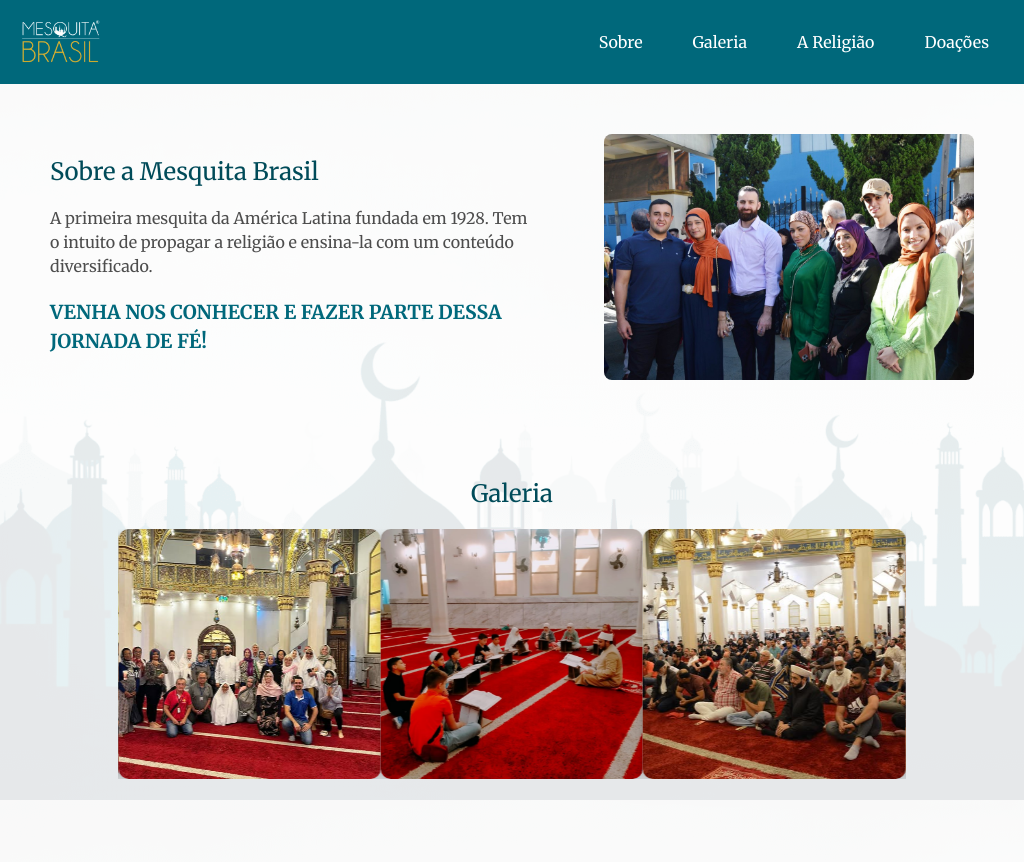
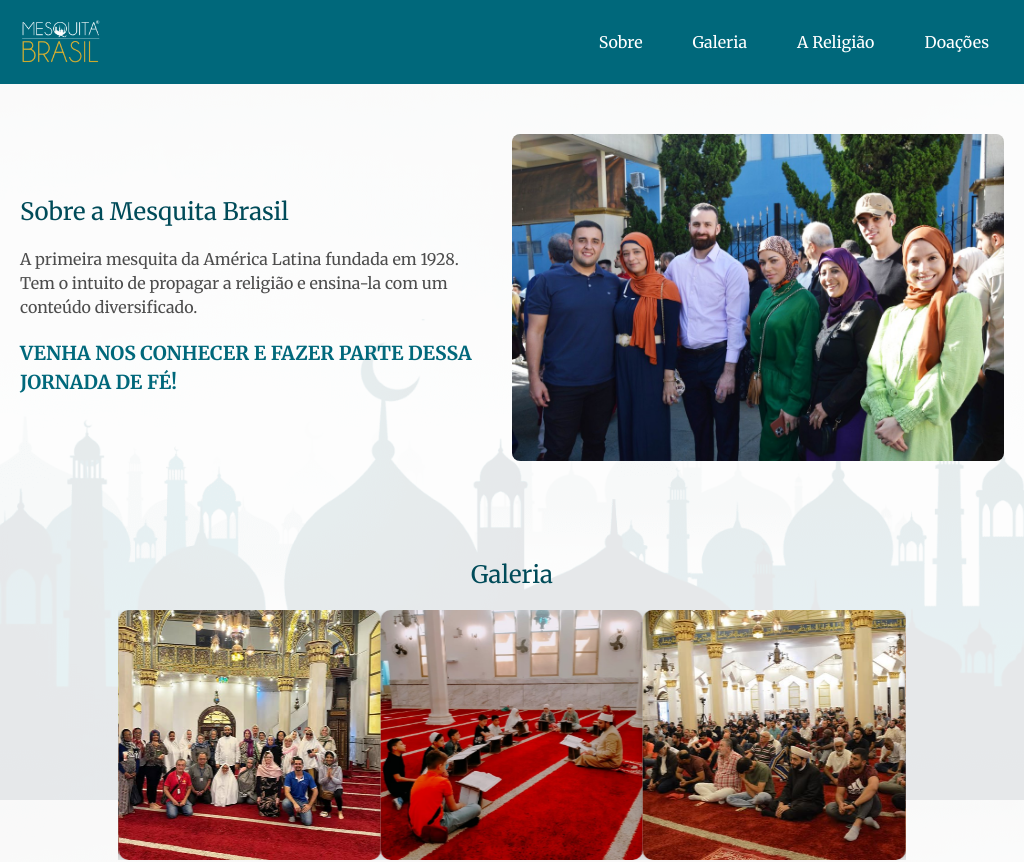
Before and after one commit to guilhermepadial4/mesquita-brasil, a React (Vite) app: page / in a window 1024 px wide. Shown: the top 862 px of the page. Built offline with nearby package versions, Linux system fonts and the light colour scheme.

Commit message:
update: about

```diff
--- a/src/components/about/about.scss
+++ b/src/components/about/about.scss
@@ -1,7 +1,7 @@
 @use '../../styles/variables.scss' as *;
 
 .about {
-  padding: 50px 50px;
+  padding: 50px 20px;
 
   .about-content {
     display: flex;
@@ -11,16 +11,21 @@
 
     .about-text {
       flex: 1;
+
       text-align: left;
+
+      max-width: 600px;
 
       h2 {
         color: $primary-dark;
+
         margin-bottom: 20px;
       }
 
       p {
         color: $text-secondary;
-        width: 90%;
+
+        width: 100%;
       }
 
       .invitation {
@@ -28,6 +33,7 @@
         font-weight: bold;
         text-transform: uppercase;
         color: $primary-color;
+
         margin-top: 20px;
 
         cursor: pointer;
@@ -39,12 +45,16 @@
     }
 
     .about-image {
-      flex: 0 0 40%;
+      flex: 0 0 auto;
+
+      max-width: 40%;
 
       img {
         width: 100%;
         height: auto;
+
         object-fit: cover;
+
         border-radius: 8px;
       }
     }
@@ -55,8 +65,17 @@
       text-align: center;
 
       .about-image {
-        flex: 1;
+        max-width: 80%;
+
         margin-top: 20px;
+      }
+    }
+
+    @media (min-width: 769px) and (max-width: 1024px) {
+      gap: 30px;
+
+      .about-image {
+        max-width: 50%;
       }
     }
   }
```
